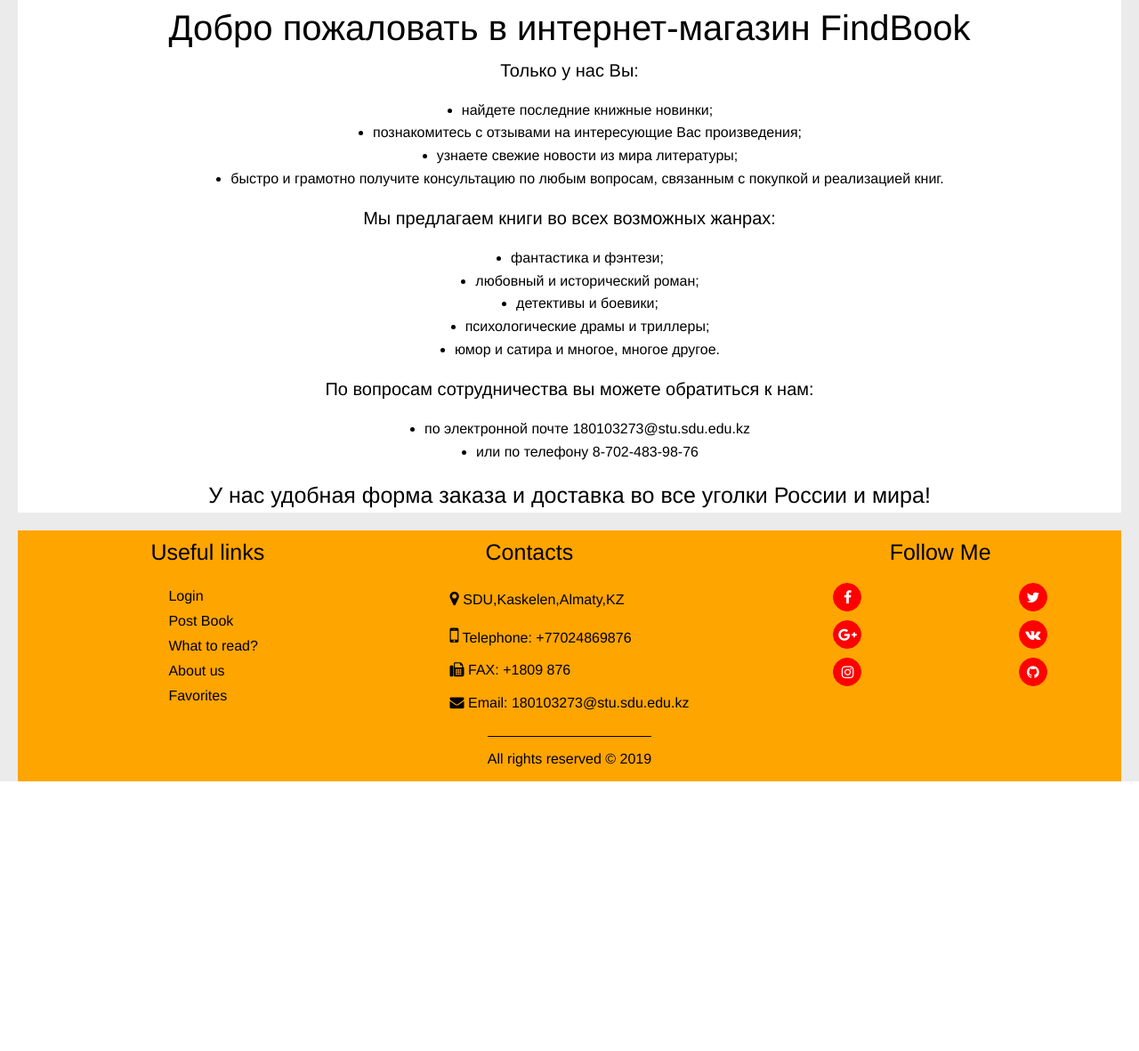
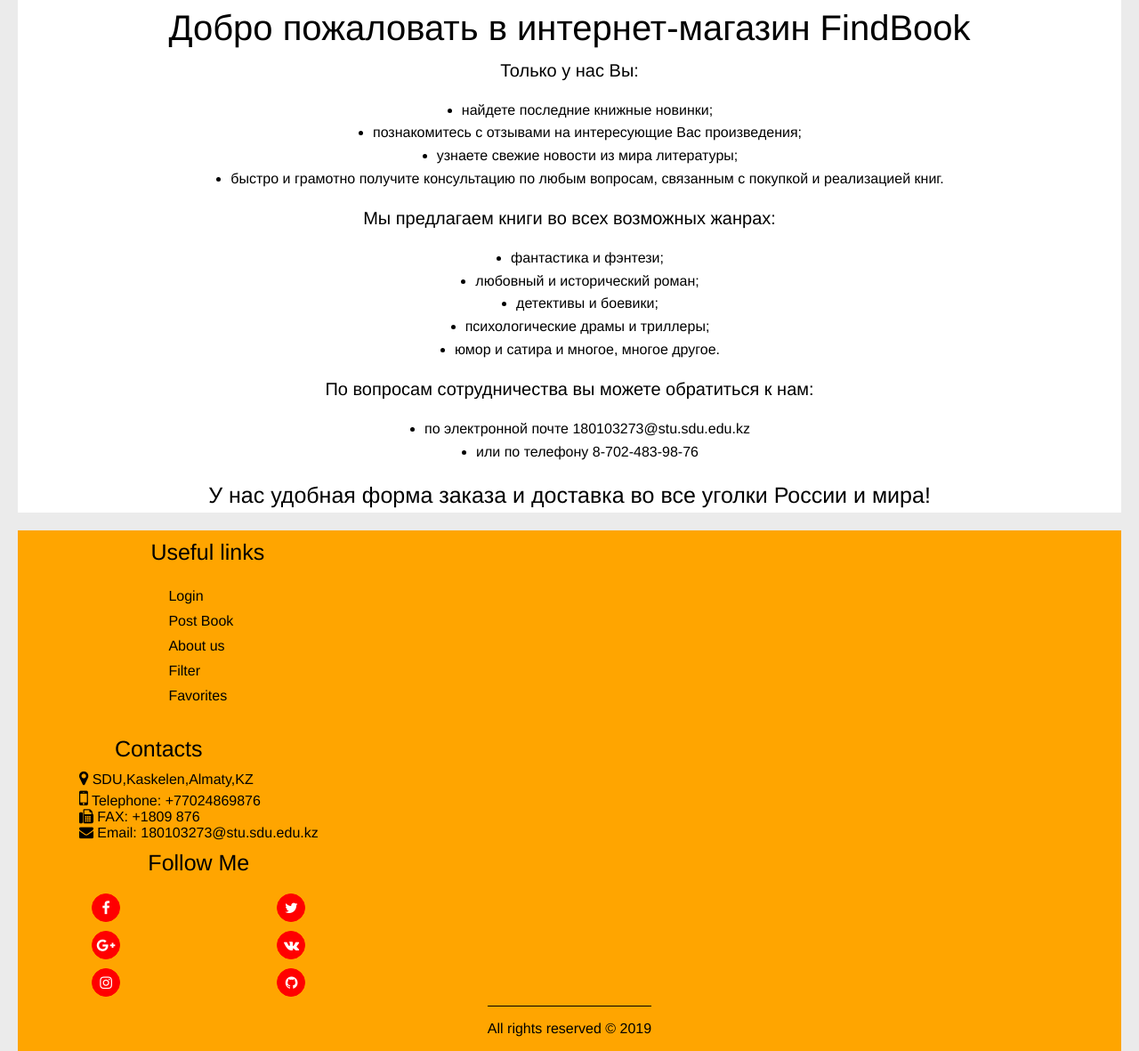
Before and after one commit to Olzhik01/Project, a PHP site: page /index.php in a window 1280 px wide. Shown: the part 1630-2811 px from the top of the page at 89% size. Before the commit the page ends 2508 px from the top, so only its background shows below. Run offline with PHP 8.4, Linux system fonts and the light colour scheme.

Commit message:
Update footer.php
updated

```diff
--- a/footer.php
+++ b/footer.php
@@ -1,4 +1,5 @@
 <div class="footer">
+	<div class="foot">
 		<div class="useful_links">
 
 			<span id="useful_links_logo">Useful links</span>
@@ -6,11 +7,11 @@
 			<div class="links">
 
 				<ul>
-					<li><a href="#">Login</a></li>
-					<li><a href="#">Post Book</a></li>
-					<li><a href="#">What to read?</a></li>
-					<li><a href="#">About us</a></li>
-					<li><a href="#">Favorites</a></li>
+					<li><a href="login.php">Login</a></li>
+					<li><a href="post_book.php">Post Book</a></li>
+					<li><a href="about.php">About us</a></li>
+					<li><a href="filter.php">Filter</a></li>
+					<li><a href="favorites.php">Favorites</a></li>
 				</ul>
 			</div>
 
@@ -22,12 +23,12 @@
 
 			<div class="get_in_touch">
 				<span id="contacts_logo">Contacts</span>
-				<scan id="location"><i id="location_icon" class="fa fa-map-marker"></i> SDU,Kaskelen,Almaty,KZ</scan>
+				<span id="location"><i id="location_icon" class="fa fa-map-marker"></i> SDU,Kaskelen,Almaty,KZ</span>
 
-				<scan id="phone"><i id="phone_icon" class="fa fa-mobile-phone"></i> Telephone: +77024869876 </scan>
+				<span id="phone"><i id="phone_icon" class="fa fa-mobile-phone"></i> Telephone: +77024869876 </span>
 
-				<scan id="fax"><i id="faxIcon" class="fa fa-fax"></i> FAX: +1809 876</scan>
-				<scan id="email"><i id="emailIcon" class="fa fa-envelope"></i> Email: <a id="stu" href="#"> 180103273@stu.sdu.edu.kz</a></scan>
+				<span id="fax"><i id="faxIcon" class="fa fa-fax"></i> FAX: +1809 876</span>
+				<span id="email"><i id="emailIcon" class="fa fa-envelope"></i> Email: <a id="stu" href="#"> 180103273@stu.sdu.edu.kz</a></span>
 
 
 			</div>
@@ -71,7 +72,7 @@
 			</div>
 
 		</div>
-
+	</div>
 		<div class="rights">
 			<p>All rights reserved &copy; <?=date('Y')?></p>
 
```
